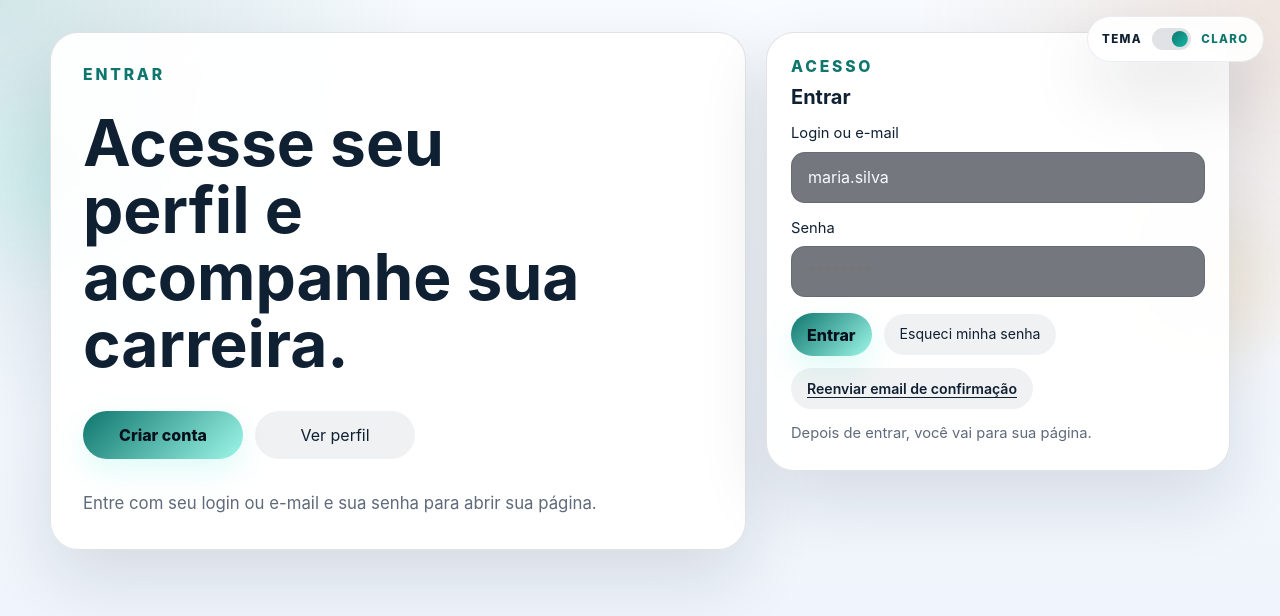
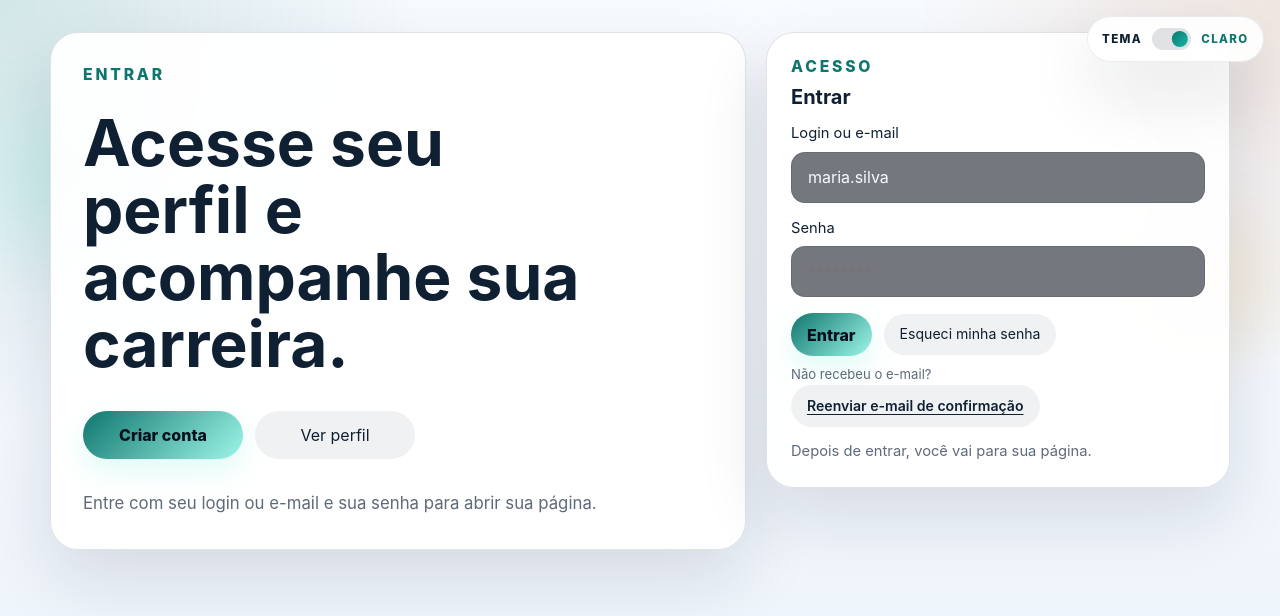
Before and after one commit to nathaliareiss/Gestaodecarreira, a Next.js app in the folder frontend/: page /login in a window 1280 px wide. Shown: the top 616 px of the page. Built offline with nearby package versions, Linux system fonts and the light colour scheme; no server answers.

Commit message:
feat: adiciona link secundário para reenviar e-mail de confirmação na tela de login

```diff
--- a/frontend/app/globals.css
+++ b/frontend/app/globals.css
@@ -642,6 +642,19 @@ html[data-theme="light"] .ghost-button {
   flex-basis: 100%;
 }
 
+.login-secondary-link {
+  display: grid;
+  gap: 0.2rem;
+  flex-basis: 100%;
+  margin-top: -0.1rem;
+}
+
+.login-secondary-link__label {
+  color: var(--muted);
+  font-size: 0.82rem;
+  line-height: 1.2;
+}
+
 .actions--compact {
   margin-top: 1rem;
   display: flex;
--- a/frontend/features/auth/view/login-view.tsx
+++ b/frontend/features/auth/view/login-view.tsx
@@ -122,6 +122,8 @@ export function LoginView({
                 >
                   Esqueci minha senha
                 </button>
+                <div className="login-secondary-link">
+                  <span className="login-secondary-link__label">Não recebeu o e-mail?</span>
                   <button
                     className="ghost-button ghost-button--text"
                     type="button"
@@ -130,8 +132,9 @@ export function LoginView({
                   >
                     {reenviandoConfirmacao
                       ? "Reenviando confirmação..."
-                    : "Reenviar email de confirmação"}
+                      : "Reenviar e-mail de confirmação"}
                   </button>
+                </div>
                 <p className="helper">Depois de entrar, você vai para sua página.</p>
               </div>
 
```
Lines whose indentation alone changed are shown as unchanged.
